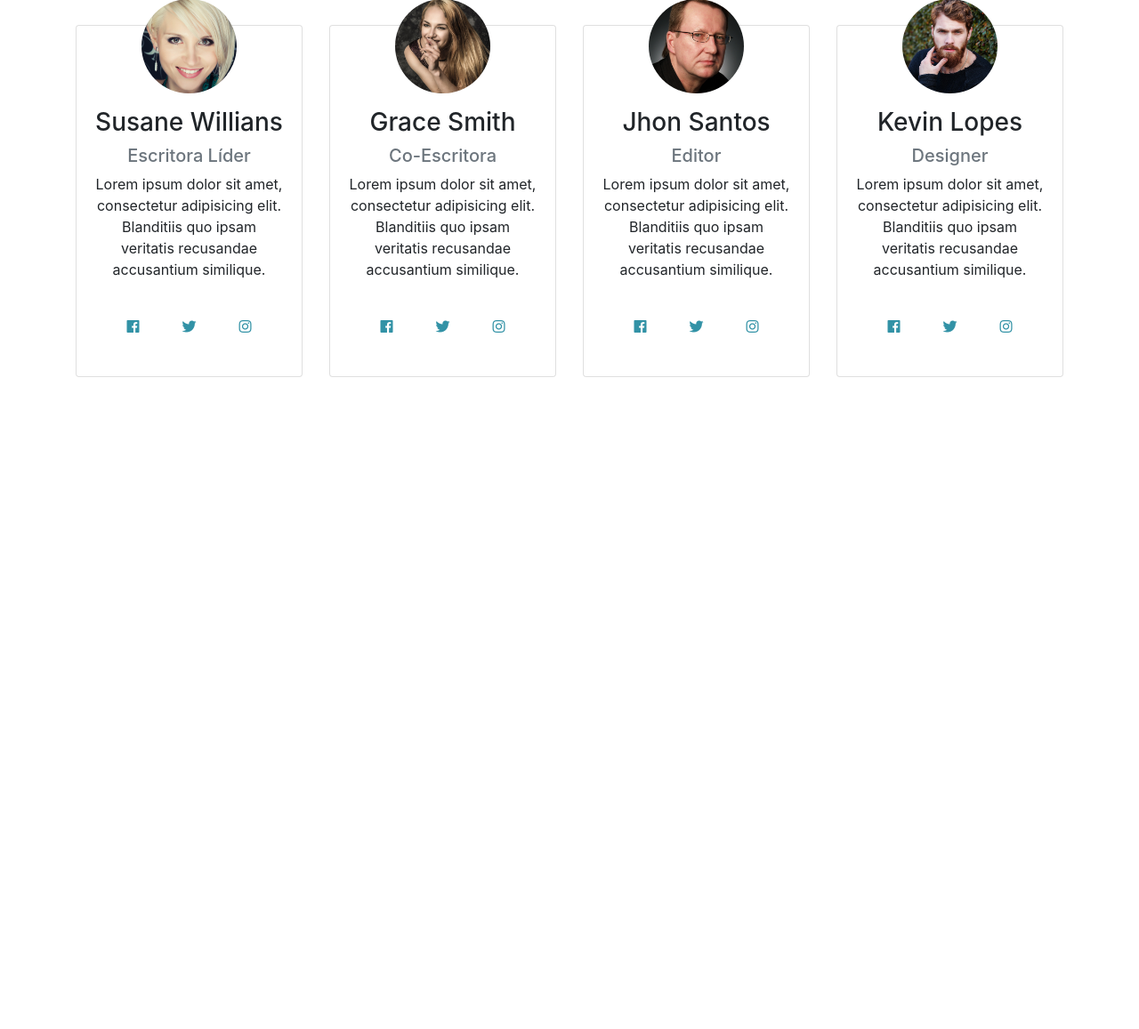
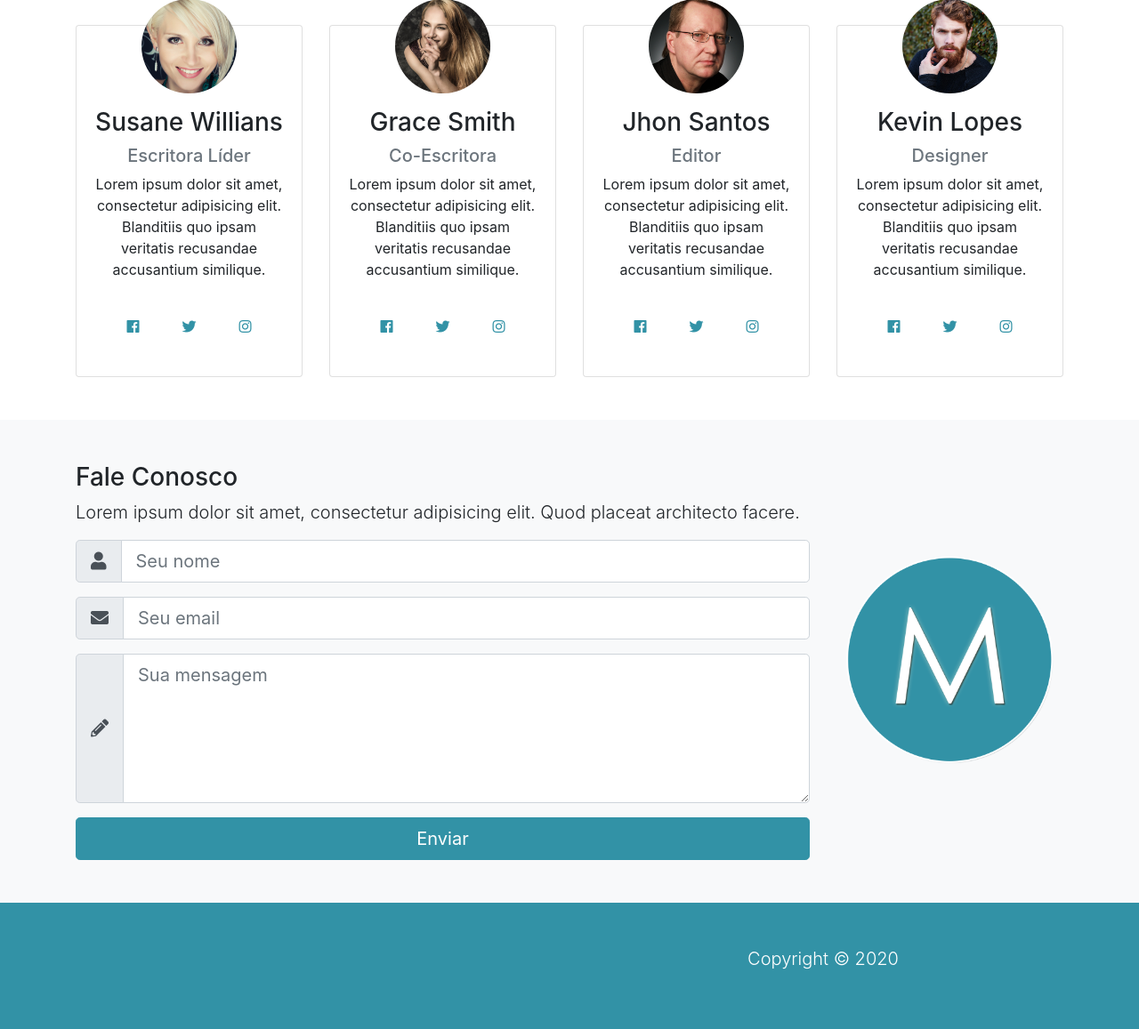
Before and after one commit to AsiG100/pascale-music, a PHP site: page / in a window 1280 px wide. Shown: the part 1891-3048 px from the top of the page at 89% size. Before the commit the page ends 2315 px from the top, so only its background shows below. Run offline with PHP 8.4, Linux system fonts and the light colour scheme; some libraries are stand-ins or nearby versions.

Commit message:
Add contact section & footer

```diff
--- a/css/style.css
+++ b/css/style.css
@@ -1,3 +1,6 @@
+html {
+  scroll-behavior: smooth; }
+
 body {
   margin-top: 105px; }
   body > .navbar {
--- a/index.html
+++ b/index.html
@@ -315,6 +315,59 @@
     </div>
   </section>
 
+  <section id="contact" class="bg-light py-5">
+    <div class="container">
+      <div class="row">
+        <div class="col-lg-9">
+          <h3>Fale Conosco</h3>
+          <p class="lead">Lorem ipsum dolor sit amet, consectetur adipisicing elit. Quod placeat architecto facere.</p>
+          <form>
+            <div class="input-group input-group-lg mb-3">
+              <div class="input-group-prepend">
+                <span class="input-group-text">
+                  <i class="fas fa-user"></i>
+                </span>
+              </div>
+              <input type="text" class="form-control" placeholder="Seu nome" />
+            </div>
+            <div class="input-group input-group-lg mb-3">
+              <div class="input-group-prepend">
+                <span class="input-group-text">
+                  <i class="fas fa-envelope"></i>
+                </span>
+              </div>
+              <input type="email" class="form-control" placeholder="Seu email" />
+            </div>
+            <div class="input-group input-group-lg mb-3">
+              <div class="input-group-prepend">
+                <span class="input-group-text">
+                  <i class="fas fa-pencil-alt"></i>
+                </span>
+              </div>
+              <textarea class="form-control" rows="5" placeholder="Sua mensagem"></textarea>
+            </div>
+            <input type="submit" value="Enviar" class="btn btn-block btn-lg btn-primary" />
+          </form>
+        </div>
+        <div class="col-lg-3 align-self-center">
+          <img src="img/mlogo.png" alt="Mizuxe Logo" class="img-fluid" />
+        </div>
+      </div>
+    </div>
+  </section>
+
+  <footer id="main-footer" class="bg-primary text-white py-5">
+    <div class="container">
+      <div class="row text-center">
+        <div class="col-md-6 ml-auto">
+          <p class="lead">
+            Copyright &copy; <span id="year"></span>
+          </p>
+        </div>
+      </div>
+    </div>
+  </footer>
+
   <script src="http://code.jquery.com/jquery-3.3.1.min.js" integrity="sha256-FgpCb/KJQlLNfOu91ta32o/NMZxltwRo8QtmkMRdAu8="
     crossorigin="anonymous"></script>
   <script src="https://cdnjs.cloudflare.com/ajax/libs/popper.js/1.14.3/umd/popper.min.js" integrity="sha384-ZMP7rVo3mIykV+2+9J3UJ46jBk0WLaUAdn689aCwoqbBJiSnjAK/l8WvCWPIPm49"
--- a/scss/style.scss
+++ b/scss/style.scss
@@ -1,5 +1,9 @@
 $primary-color: #3292a6;
 $primary-overlay: rgba(50, 146, 166, 0.8);
+
+html {
+	scroll-behavior: smooth;
+}
 
 body {
 	margin-top: 105px;
```
Also changed, not shown: 1 other file.
